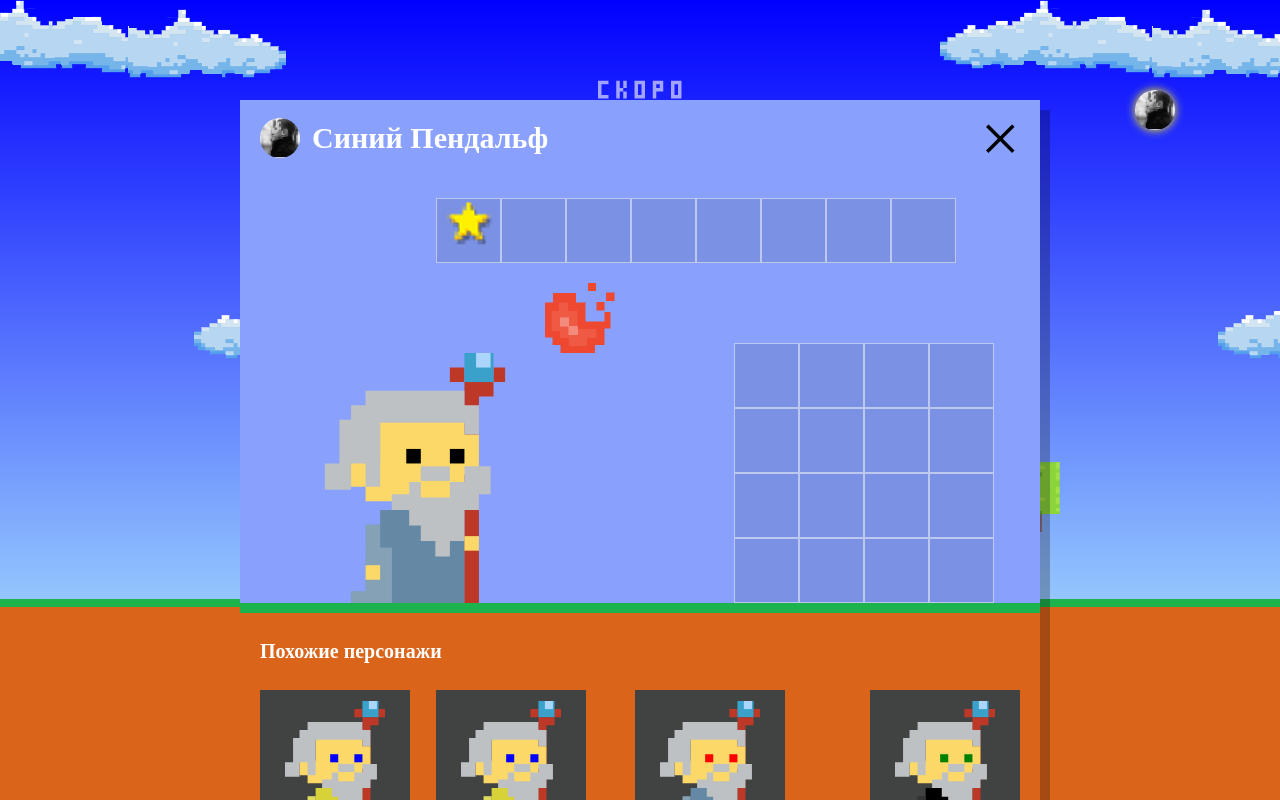
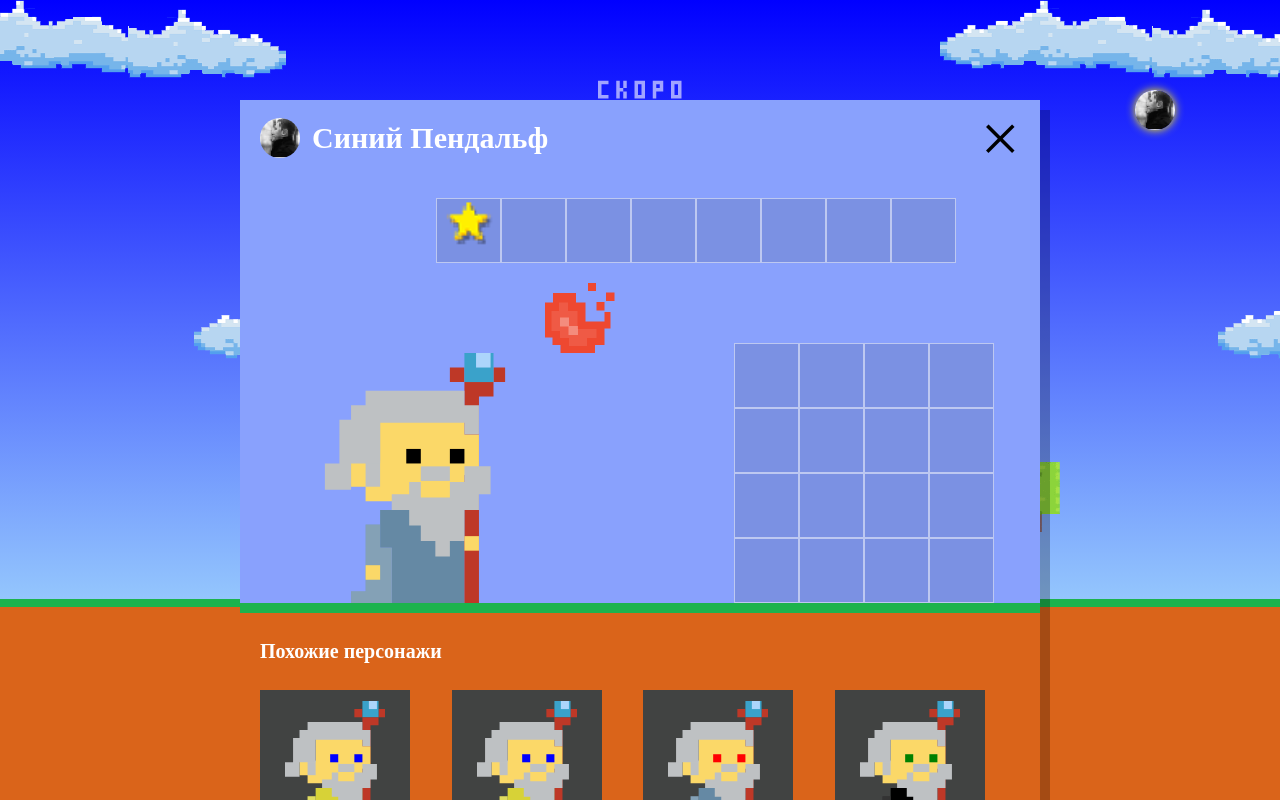
Before and after one commit to leQuimera/218165-code-and-magick, a website: page index.html in a window 1280 px wide. Both pictures are taken after a click on the picture 1155 px from the left and 110 px from the top of the page. Shown: the top 800 px of the page. Drawn offline with Linux system fonts and the light colour scheme; a web font is replaced by a local one.

Commit message:
Внесение правок

```diff
--- a/index.html
+++ b/index.html
@@ -73,7 +73,7 @@
       <div class="setup-user">
         <img class="setup-user-pic" src="./img/user-1.jpg"/>
         <label>
-          <input type="text" class="setup-user-name" value="Синий Пендальф" required maxlength="50" />
+          <input type="text" class="setup-user-name" value="Синий Пендальф"/>
         </label>
       </div>
 
--- a/js/setup.js
+++ b/js/setup.js
@@ -1,48 +1,11 @@
 // Файл setup.js
 'use strict';
 
-var wizardName = [
-  'Иван',
-  'Хуан Себастьян',
-  'Мария',
-  'Кристоф',
-  'Виктор',
-  'Юлия',
-  'Люпита',
-  'Вашингтон'
-];
-var wizardFamily = [
-  'да Марья',
-  'Верон',
-  'Мирабелла',
-  'Вальц',
-  'Онопко',
-  'Топольницкая',
-  'Нионго',
-  'Ирвинг'
-];
-var coatColor = [
-  'rgb(101, 137, 164)',
-  'rgb(241, 43, 107)',
-  'rgb(146, 100, 161)',
-  'rgb(56, 159, 117)',
-  'rgb(215, 210, 55)',
-  'rgb(0, 0, 0)'
-];
-var eyesColor = [
-  'black',
-  'red',
-  'blue',
-  'yellow',
-  'green'
-];
-var fireColors = [
-  '#ee4830',
-  '#30a8ee',
-  '#5ce6c0',
-  '#e848d5',
-  '#e6e848'
-];
+var wizardNames = ['Иван', 'Хуан Себастьян', 'Мария', 'Кристоф', 'Виктор', 'Юлия', 'Люпита', 'Вашингтон'];
+var wizardSurnames = ['да Марья', 'Верон', 'Мирабелла', 'Вальц', 'Онопко', 'Топольницкая', 'Нионго', 'Ирвинг'];
+var coatColors = ['rgb(101, 137, 164)', 'rgb(241, 43, 107)', 'rgb(146, 100, 161)', 'rgb(56, 159, 117)', 'rgb(215, 210, 55)', 'rgb(0, 0, 0)'];
+var eyesColors = ['black', 'red', 'blue', 'yellow', 'green'];
+var fireColors = ['#ee4830', '#30a8ee', '#5ce6c0', '#e848d5', '#e6e848'];
 var numberOfWizards = 4;
 
 // Получение случайного индекса для массива (массив)
@@ -52,12 +15,12 @@ var getRandomInt = function (array) {
 
 // Заполнение массива wizard случайно собранными магами
 // (кол-во магов, Имена, Фамилии, цвет мантий, цвет глаз)
-var createWizardMatrix = function (packOfWizards, arrayName, arrayFamily, arrayCoat, arrayEyes) {
+var createWizardMatrix = function (packOfWizards, arrayName, arraySurname, arrayCoat, arrayEyes) {
   var innerArray = [];
 
   for (var i = 0; i < packOfWizards; i++) {
     innerArray[i] = {};
-    innerArray[i].name = arrayName[getRandomInt(arrayName)] + ' ' + arrayFamily[getRandomInt(arrayFamily)];
+    innerArray[i].name = arrayName[getRandomInt(arrayName)] + ' ' + arraySurname[getRandomInt(arraySurname)];
     innerArray[i].eyes = arrayEyes[getRandomInt(arrayEyes)];
     innerArray[i].coat = arrayCoat[getRandomInt(arrayCoat)];
   }
@@ -68,10 +31,12 @@ var createWizardMatrix = function (packOfWizards, arrayName, arrayFamily, arrayC
 var showWizard = function (wizard) {
   var similarWizardTemplate = document.querySelector('#similar-wizard-template').content;
   var wizardElement = similarWizardTemplate.cloneNode(true);
+  var similarItem = wizardElement.querySelector('.setup-similar-item');
   var setupSimilarLabel = wizardElement.querySelector('.setup-similar-label');
   var wizardCoat = wizardElement.querySelector('.wizard-coat');
   var wizardEyes = wizardElement.querySelector('.wizard-eyes');
 
+  similarItem.setAttribute('style', 'width: 185px;');
   setupSimilarLabel.textContent = wizard.name;
   wizardCoat.style.fill = wizard.coat;
   wizardEyes.style.fill = wizard.eyes;
@@ -89,9 +54,9 @@ var setFragment = function (array) {
 };
 
 // Создание окна с похожими магами
-var creatreWizards = function () {
+var createWizards = function () {
   var similarListElement = document.querySelector('.setup-similar-list');
-  var wizards = createWizardMatrix(numberOfWizards, wizardName, wizardFamily, coatColor, eyesColor);
+  var wizards = createWizardMatrix(numberOfWizards, wizardNames, wizardSurnames, coatColors, eyesColors);
   similarListElement.appendChild(setFragment(wizards));
   document.querySelector('.setup-similar').classList.remove('hidden');
 };
@@ -104,11 +69,11 @@ var wizardRecolor = function () {
   var wizardFireball = setupPlayer.querySelector('.setup-fireball-wrap');
 
   wizardCoat.addEventListener('click', function () {
-    wizardCoat.style.fill = coatColor[getRandomInt(coatColor)];
+    wizardCoat.style.fill = coatColors[getRandomInt(coatColors)];
   });
 
   wizardEyes.addEventListener('click', function () {
-    wizardEyes.style.fill = eyesColor[getRandomInt(eyesColor)];
+    wizardEyes.style.fill = eyesColors[getRandomInt(eyesColors)];
   });
 
   wizardFireball.addEventListener('click', function () {
@@ -119,9 +84,10 @@ var wizardRecolor = function () {
 
 // Взаимодействие с окном пользователя
 var showUserWindow = function () {
-  var userDialog = document.querySelector('.setup');
+  var setup = document.querySelector('.setup');
   var setupOpen = document.querySelector('.setup-open');
-  var setupClose = userDialog.querySelector('.setup-close');
+  var setupClose = setup.querySelector('.setup-close');
+  var setupUserName = setup.querySelector('.setup-user-name');
 
   // Открытие окна по esc
   var onPopupEscPress = function (evt) {
@@ -132,13 +98,15 @@ var showUserWindow = function () {
 
   // Открытие окна
   var openPopup = function () {
-    userDialog.classList.remove('hidden');
+    setup.classList.remove('hidden');
     document.addEventListener('keydown', onPopupEscPress);
+    createWizards();
+    wizardRecolor();
   };
 
   // Закрытие окна
   var closePopup = function () {
-    userDialog.classList.add('hidden');
+    setup.classList.add('hidden');
     document.removeEventListener('keydown', onPopupEscPress);
   };
 
@@ -163,8 +131,8 @@ var showUserWindow = function () {
     }
   });
 
-  creatreWizards();
-  wizardRecolor();
+  setupUserName.setAttribute('required', 'required');
+  setupUserName.setAttribute('maxlength', 50);
 };
 
 showUserWindow();
```
